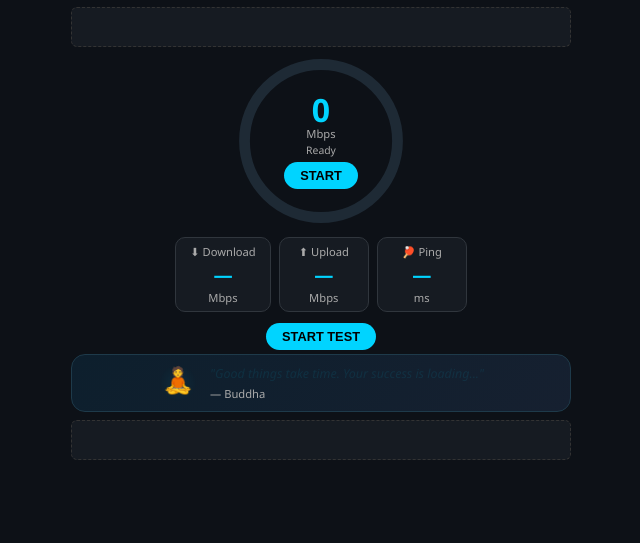
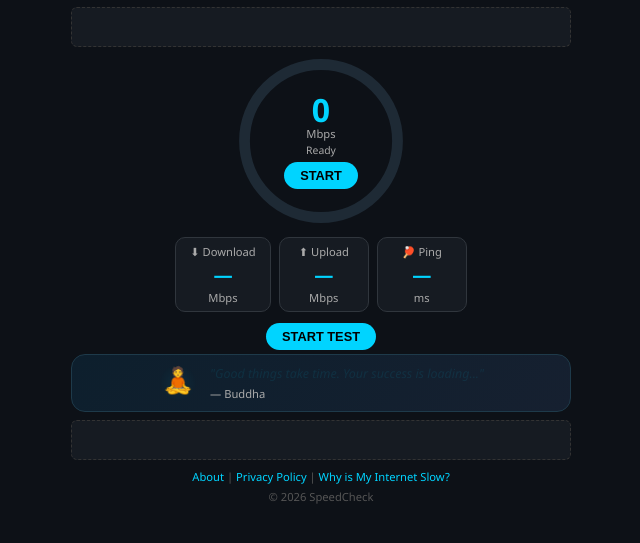
Before and after one commit to jyothi123elia/speedtest, a website: page public/index.html in a window 1280 px wide. Shown: the part 63-606 px from the top of the page, without its empty margins (319-959 px from the left). Drawn offline with Linux system fonts and the light colour scheme.

Commit message:
added footer links

```diff
--- a/public/index.html
+++ b/public/index.html
@@ -91,3 +91,15 @@
   <script src="speedtest.js"></script>
 </body>
 </html>
+<footer>
+    <p>
+      <a href="/about.html">About</a> |
+      <a href="/privacy.html">Privacy Policy</a> |
+      <a href="/blog1.html">Why is My Internet Slow?</a>
+    </p>
+    <p style="margin-top:5px;">© 2026 SpeedCheck</p>
+  </footer>
+
+  <script src="speedtest.js"></script>
+</body>
+</html>
```
Also changed, not shown: public/privacy.html (+1 -1 lines).
